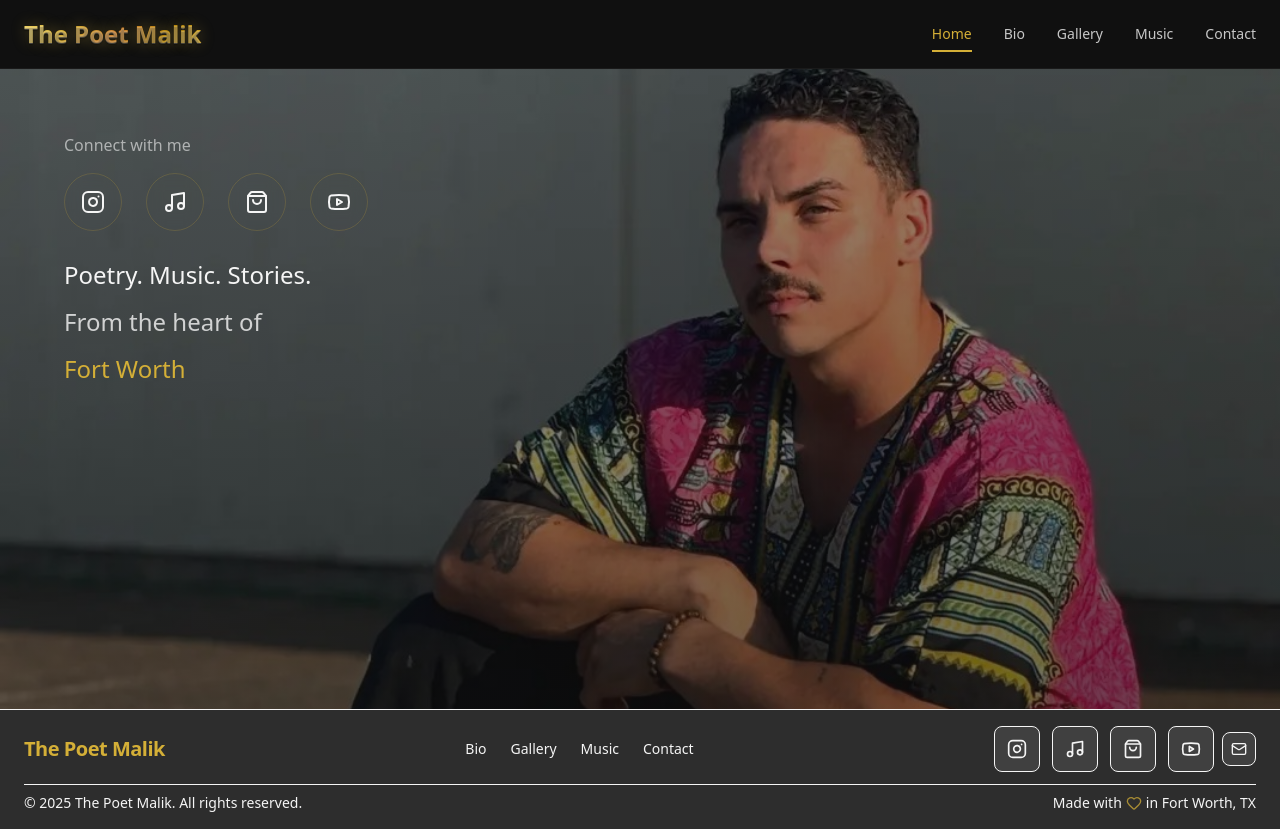
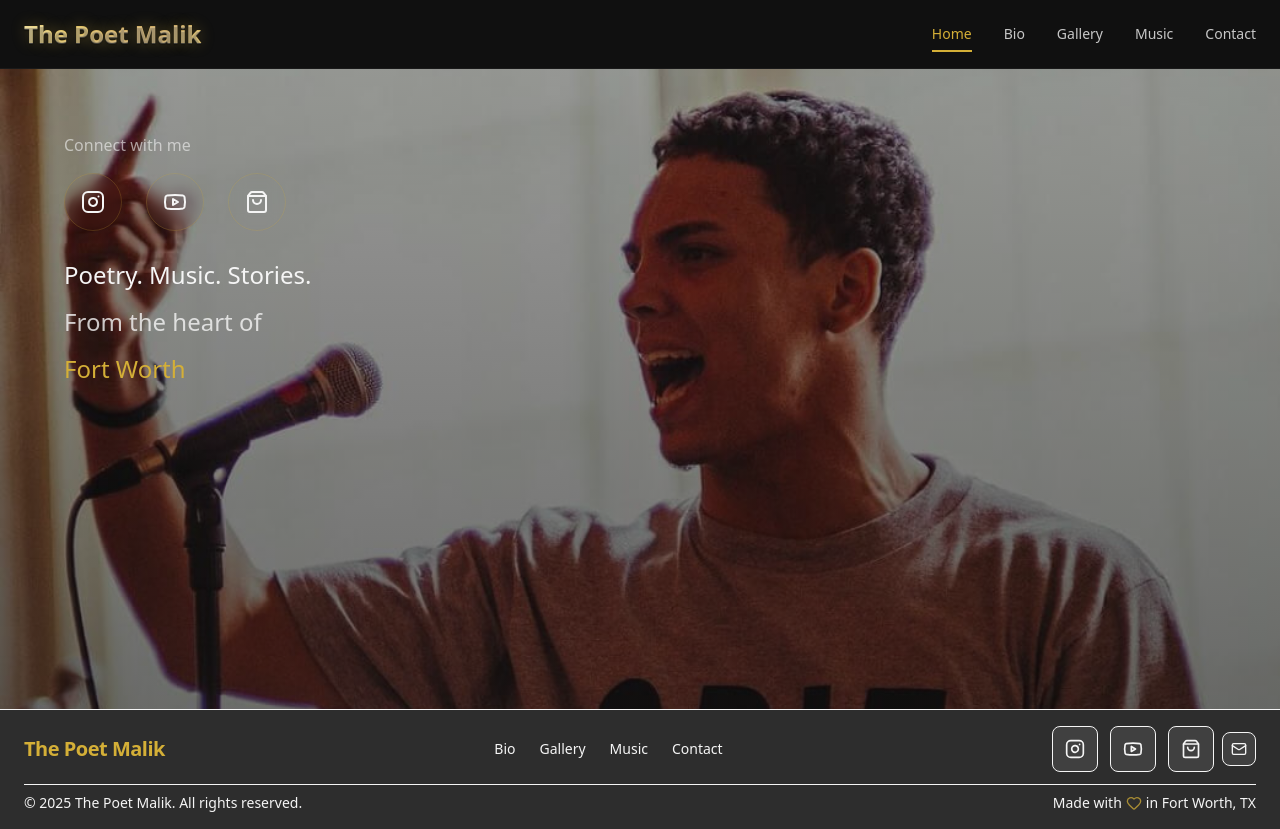
Before and after one commit to Aleem89/the_poet_malik, a Next.js app: page / in a window 1280 px wide. Built offline with nearby package versions, Linux system fonts and the light colour scheme.

Commit message:
change bg pic, gradient

```diff
--- a/app/globals.css
+++ b/app/globals.css
@@ -94,11 +94,11 @@ html {
 .text-metallic {
     background: linear-gradient(
         135deg,
-        #f7dc6f 0%,
-        #d4af37 25%,
-        #cd7f32 50%,
-        #b8860b 75%,
-        #d4af37 100%
+        #f4e4a6 0%,
+        #e6c96b 25%,
+        #d9b56c 50%,
+        #c9a96e 75%,
+        #e6c96b 100%
     );
     -webkit-background-clip: text;
     -webkit-text-fill-color: transparent;
@@ -177,5 +177,7 @@ html {
 }
 
 .organic-blob-mask-complex {
-    clip-path: path("M 0,200 C 0,200 0,100 0,100 C 23.205128205128204,77.58974358974359 46.41025641025641,55.17948717948718 80,45 C 113.58974358974359,34.82051282051282 157.5641025641026,36.871794871794865 200,50 C 242.4358974358974,63.128205128205135 283.2564102564103,87.33333333333334 320,100 C 356.7435897435897,112.66666666666666 389.41025641025644,113.79487179487179 420,115 C 450.58974358974356,116.20512820512821 479.1025641025641,117.48717948717948 500,125 C 520.8974358974359,132.51282051282052 533.1282051282051,146.25641025641026 550,155 C 566.8717948717949,163.74358974358974 588.3846153846154,167.48717948717948 600,180 C 611.6153846153846,192.51282051282052 613.3333333333334,213.8974358974359 600,225 C 586.6666666666666,236.1025641025641 558.3846153846154,236.9230769230769 530,235 C 501.6153846153846,233.0769230769231 473.1282051282051,228.41025641025641 440,225 C 406.8717948717949,221.58974358974359 369.1025641025641,219.43589743589743 335,215 C 300.8974358974359,210.56410256410257 270.4615384615385,203.84615384615384 235,200 C 199.53846153846155,196.15384615384616 159.02564102564102,195.1794871794872 125,195 C 90.97435897435898,194.8205128205128 63.43589743589744,195.43589743589743 35.89743589743589,196.05128205128205 C 8.358974358974358,196.66666666666666 -19.179487179487183,197.28205128205127 0,200 Z");
+    clip-path: path(
+        "M 0,200 C 0,200 0,100 0,100 C 23.205128205128204,77.58974358974359 46.41025641025641,55.17948717948718 80,45 C 113.58974358974359,34.82051282051282 157.5641025641026,36.871794871794865 200,50 C 242.4358974358974,63.128205128205135 283.2564102564103,87.33333333333334 320,100 C 356.7435897435897,112.66666666666666 389.41025641025644,113.79487179487179 420,115 C 450.58974358974356,116.20512820512821 479.1025641025641,117.48717948717948 500,125 C 520.8974358974359,132.51282051282052 533.1282051282051,146.25641025641026 550,155 C 566.8717948717949,163.74358974358974 588.3846153846154,167.48717948717948 600,180 C 611.6153846153846,192.51282051282052 613.3333333333334,213.8974358974359 600,225 C 586.6666666666666,236.1025641025641 558.3846153846154,236.9230769230769 530,235 C 501.6153846153846,233.0769230769231 473.1282051282051,228.41025641025641 440,225 C 406.8717948717949,221.58974358974359 369.1025641025641,219.43589743589743 335,215 C 300.8974358974359,210.56410256410257 270.4615384615385,203.84615384615384 235,200 C 199.53846153846155,196.15384615384616 159.02564102564102,195.1794871794872 125,195 C 90.97435897435898,194.8205128205128 63.43589743589744,195.43589743589743 35.89743589743589,196.05128205128205 C 8.358974358974358,196.66666666666666 -19.179487179487183,197.28205128205127 0,200 Z"
+    );
 }
--- a/components/SocialLinks.tsx
+++ b/components/SocialLinks.tsx
@@ -18,26 +18,26 @@ export default function SocialLinks({
       color: "hover:text-pink-400",
       label: "@thepoetmalik",
     },
-    {
+    /** {
       name: "Spotify",
       icon: Music,
       href: "https://spotify.com/artist/thepoetmalik",
       color: "hover:text-green-400",
       label: "Listen on Spotify",
-    },
-    {
-      name: "Amazon",
-      icon: ShoppingBag,
-      href: "https://amazon.com/author/thepoetmalik",
-      color: "hover:text-orange-400",
-      label: "Books on Amazon",
-    },
+    }, **/
     {
       name: "YouTube",
       icon: Youtube,
       href: "https://youtube.com/@thepoetmalik",
       color: "hover:text-red-400",
       label: "Watch on YouTube",
+    },
+    {
+      name: "Amazon",
+      icon: ShoppingBag,
+      href: "https://www.amazon.com/s?i=stripbooks&rh=p_27%3AD%2BMalik%2BGratts&s=relevancerank&text=D+Malik+Gratts",
+      color: "hover:text-orange-400",
+      label: "Books on Amazon",
     },
   ];
 
```
Also changed, not shown: public/background-home.jpg, public/background-home2.jpg (added).
